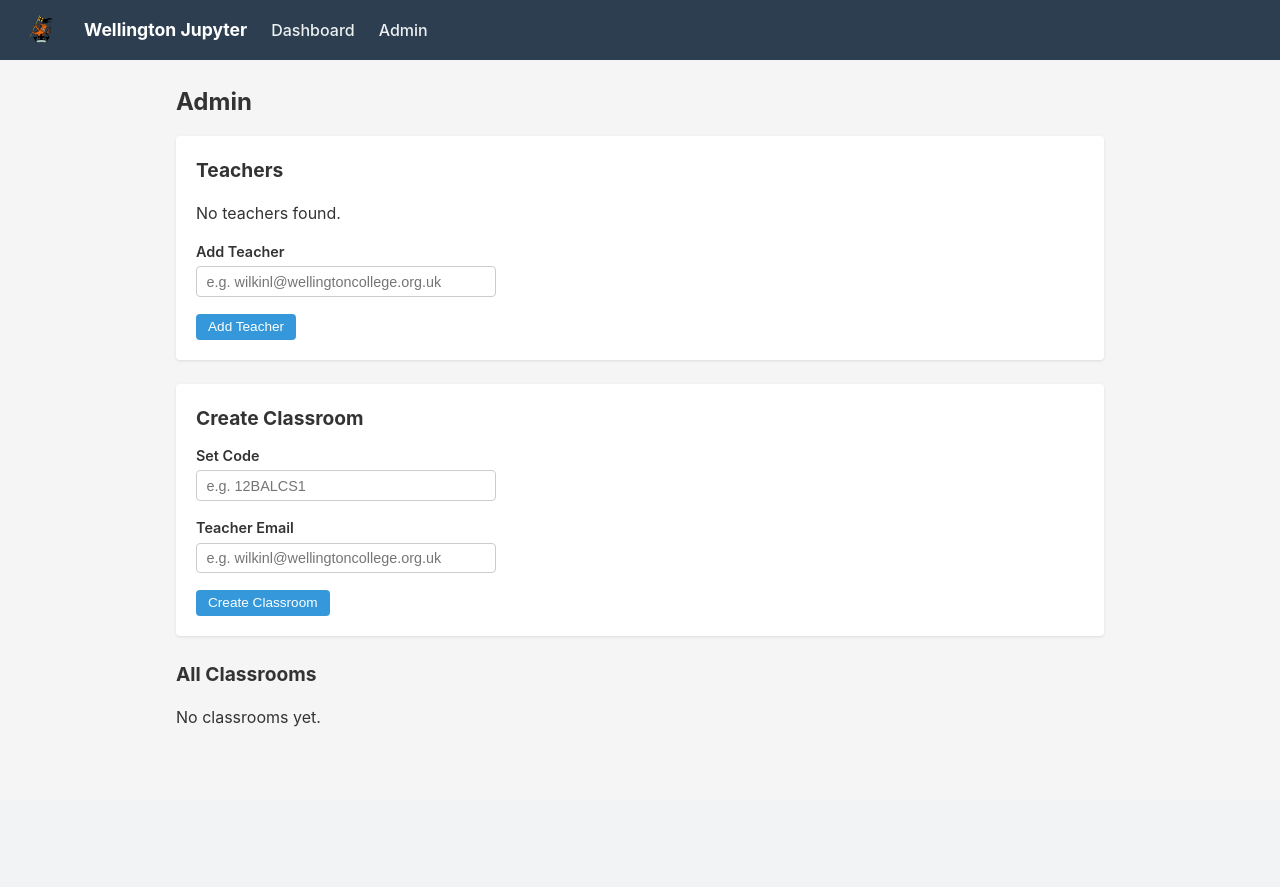
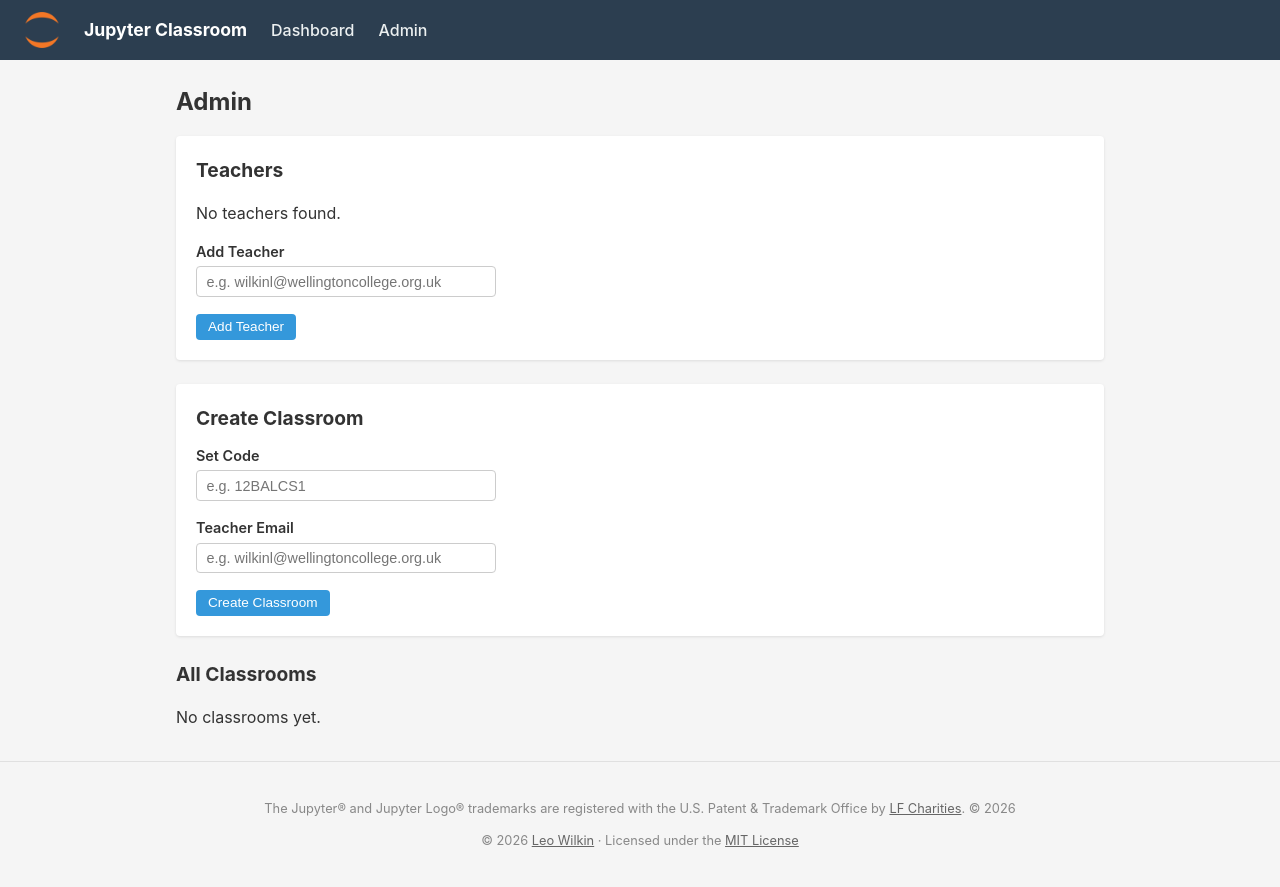
Before and after one commit to leowilkin/jupyter-classroom, a FastAPI app: template templates/admin.html in a window 1280 px wide. Before the commit the page ends 727 px from the top, so only its background shows below. Run offline with FastAPI, Linux system fonts and the light colour scheme; the template is opened without the code that fills it, so the values that code supplies are empty.

Commit message:
fix: Add Jupyter logo, and licenses for Jupyter

```diff
--- a/templates/admin.html
+++ b/templates/admin.html
@@ -1,5 +1,5 @@
 {% extends "base.html" %}
-{% block title %}Admin - Wellington Jupyter{% endblock %}
+{% block title %}Admin - Jupyter Classroom{% endblock %}
 {% block content %}
 <h1>Admin</h1>
 
--- a/templates/base.html
+++ b/templates/base.html
@@ -3,7 +3,7 @@
 <head>
     <meta charset="UTF-8">
     <meta name="viewport" content="width=device-width, initial-scale=1.0">
-    <title>{% block title %}Wellington Jupyter{% endblock %}</title>
+    <title>{% block title %}Jupyter Classroom{% endblock %}</title>
     <style>
         *, *::before, *::after { box-sizing: border-box; }
         body {
@@ -55,12 +55,17 @@
         h1 { font-size: 1.5rem; margin: 0 0 1rem 0; }
         h2 { font-size: 1.2rem; margin: 0 0 0.75rem 0; }
         .actions { display: flex; gap: 0.5rem; }
+        footer {
+            text-align: center; padding: 1.5rem 1rem; margin-top: 2rem;
+            font-size: 0.8rem; color: #888; border-top: 1px solid #e0e0e0;
+        }
+        footer a { color: #666; }
     </style>
 </head>
 <body>
     <nav>
         <img src="{{ prefix }}static/logo.png" alt="Wellington" style="height: 36px; vertical-align: middle;">
-        <span class="brand">Wellington Jupyter</span>
+        <span class="brand">Jupyter Classroom</span>
         <a href="{{ prefix }}">Dashboard</a>
         <a href="{{ prefix }}admin">Admin</a>
         <span class="spacer"></span>
@@ -75,5 +80,9 @@
         {% endif %}
         {% block content %}{% endblock %}
     </div>
+    <footer>
+        <p>The Jupyter&reg; and Jupyter Logo&reg; trademarks are registered with the U.S. Patent &amp; Trademark Office by <a href="https://lf-charities.org/">LF Charities</a>. &copy; 2026</p>
+        <p>&copy; 2026 <a href="https://leowilkin.com">Leo Wilkin</a> &middot; Licensed under the <a href="https://opensource.org/licenses/MIT">MIT License</a></p>
+    </footer>
 </body>
 </html>
--- a/templates/classroom.html
+++ b/templates/classroom.html
@@ -1,5 +1,5 @@
 {% extends "base.html" %}
-{% block title %}{{ group_name }} - Wellington Jupyter{% endblock %}
+{% block title %}{{ group_name }} - Jupyter Classroom{% endblock %}
 {% block content %}
 <h1>{{ group_name }}</h1>
 <p>Teacher: <strong>{{ teacher }}</strong></p>
--- a/templates/dashboard.html
+++ b/templates/dashboard.html
@@ -1,5 +1,5 @@
 {% extends "base.html" %}
-{% block title %}Dashboard - Wellington Jupyter{% endblock %}
+{% block title %}Dashboard - Jupyter Classroom{% endblock %}
 {% block content %}
 <h1>My Classrooms</h1>
 {% if classrooms %}
--- a/templates/error.html
+++ b/templates/error.html
@@ -1,5 +1,5 @@
 {% extends "base.html" %}
-{% block title %}Error {{ status_code }} - Wellington Jupyter{% endblock %}
+{% block title %}Error {{ status_code }} - Jupyter Classroom{% endblock %}
 {% block content %}
 <div class="card">
     <h1>Error {{ status_code }}</h1>
```
Also changed, not shown: static/logo.png.
